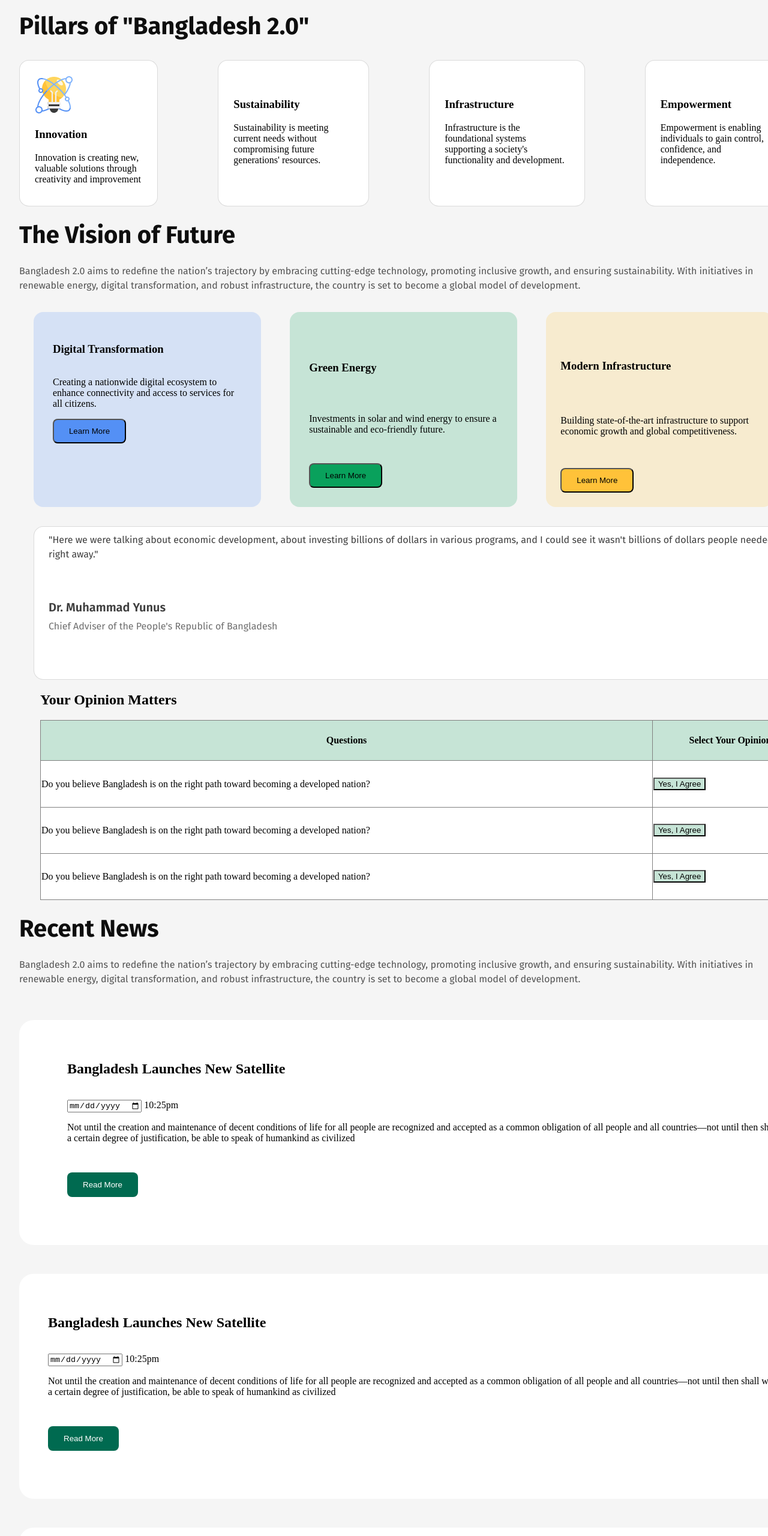
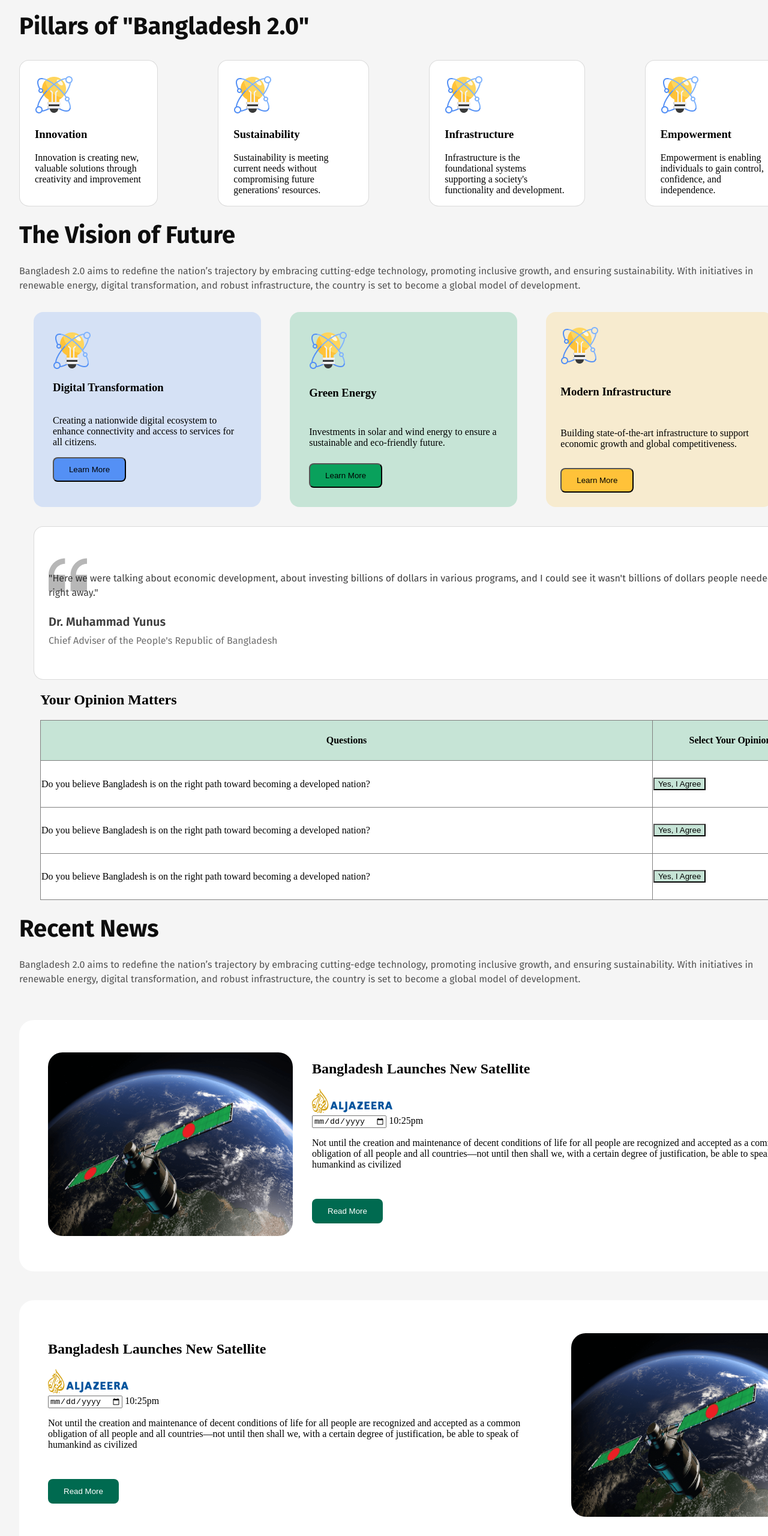
Before and after one commit to abdulmumin-21/assignment-01, a plain HTML site: page index.html in a window 1280 px wide. Shown: the part 840-3400 px from the top of the page at 60% size. Drawn offline with Linux system fonts and the light colour scheme; the site is published under a folder, as on GitHub Pages, so addresses that start at the root find nothing.

Commit message:
edit images

```diff
--- a/index.html
+++ b/index.html
@@ -39,18 +39,18 @@
                     <p>Innovation is creating new, valuable solutions through creativity and improvement</p>
                 </div>
                 <div  class="per-cards">
-                    <img src="/images/card-icon.png" alt="">
+                    <img src="./images/card-icon.png" alt="">
                     <h3>Sustainability</h3>
                     <p>Sustainability is meeting current needs without compromising future generations' resources.</p>
 
                 </div>
                 <div  class="per-cards">
-                    <img src="/images/card-icon.png" alt="">
+                    <img src="./images/card-icon.png" alt="">
                     <h3>Infrastructure</h3>
                     <p>Infrastructure is the foundational systems supporting a society's functionality and development. </p>
                 </div>
                 <div  class="per-cards">
-                    <img src="/images/card-icon.png" alt="">
+                    <img src="./images/card-icon.png" alt="">
                     <h3>Empowerment</h3>
                     <p>Empowerment is enabling individuals to gain control, confidence, and independence.</p>
                 </div>
@@ -61,26 +61,26 @@
             <p class="para-sec-1">Bangladesh 2.0 aims to redefine the nation’s trajectory by embracing cutting-edge technology, promoting inclusive growth, and ensuring sustainability. With initiatives in renewable energy, digital transformation, and robust infrastructure, the country is set to become a global model of development.</p>
             <div class="card-icon-2">
                 <div class="per-cards-a">
-                    <img src="/images/card-icon.png" alt="">
+                    <img src="./images/card-icon.png" alt="">
                     <h3>Digital Transformation</h3>
                     <p>Creating a nationwide digital ecosystem to enhance connectivity and access to services for all citizens.</p>
                     <button class="div-btn-a">Learn More</button>
                 </div>
                 <div class="per-cards-b">
-                    <img src="/images/card-icon.png" alt="">
+                    <img src="./images/card-icon.png" alt="">
                     <h3>Green Energy</h3>
                     <p>Investments in solar and wind energy to ensure a sustainable and eco-friendly future.</p>
                     <button class="div-btn-b">Learn More</button>
                 </div>
                 <div class="per-cards-c">
-                    <img src="/images/card-icon.png" alt="">
+                    <img src="./images/card-icon.png" alt="">
                     <h3>Modern Infrastructure</h3>
                     <p>Building state-of-the-art infrastructure to support economic growth and global competitiveness.</p>
                     <button class="div-btn-c">Learn More</button>
                 </div>
             </div>
            <div class="q-div">
-            <img src="/images/quote-bg.png" alt="" class="q-img">
+            <img src="./images/quote-bg.png" alt="" class="q-img">
              <p class="pt-div">"Here we were talking about economic development, about investing billions of dollars in various programs, and I could see it wasn't billions of dollars people needed right away."</p>
             <h3 class="name">Dr. Muhammad Yunus</h3>
             <p class="distingshons">Chief Adviser of the People's Republic of Bangladesh</p>
@@ -117,10 +117,10 @@
             </div>
             <div class="satelite">
                 <div class="satelite-1">
-                    <div><img class="img" src="/images/satelite.png" alt=""></div>
+                    <div><img class="img" src="./images/satelite.png" alt=""></div>
                     <div>
                         <h1>Bangladesh Launches New Satellite</h1>
-                       <div> <img src="/images/al-jazeera.png" alt=""></div>
+                       <div> <img src="./images/al-jazeera.png" alt=""></div>
                        <input type="date" value="05/01/25">
                         <time datetime="10:25">10:25pm</time>
                         <p>Not until the creation and maintenance of decent conditions of life for all people are recognized and accepted as a common obligation of all people and all countries—not until then shall we,
@@ -129,10 +129,10 @@
                     </div>
                 </div>
                 <div class="satelite-2">
-                    <div><img class="img" src="/images/satelite.png" alt=""></div>
+                    <div><img class="img" src="./images/satelite.png" alt=""></div>
                     <div>
                         <h1>Bangladesh Launches New Satellite</h1>
-                        <div> <img src="/images/al-jazeera.png" alt=""></div>
+                        <div> <img src="./images/al-jazeera.png" alt=""></div>
                         <input type="date" value="05/01/25">
                         <time datetime="10:25">10:25pm</time>
                         <p>Not until the creation and maintenance of decent conditions of life for all people are recognized and accepted as a common obligation of all people and all countries—not until then shall we,
@@ -141,10 +141,10 @@
                     </div>
                 </div>
                 <div class="satelite-1">
-                    <div><img class="img" src="/images/satelite.png" alt=""></div>
+                    <div><img class="img" src="./images/satelite.png" alt=""></div>
                     <div>
                         <h1>Bangladesh Launches New Satellite</h1>
-                        <div><img src="/images/al-jazeera.png" alt=""></div>
+                        <div><img src="./images/al-jazeera.png" alt=""></div>
                         <input type="date" value="05/01/25">
                         <time datetime="10:25">10:25pm</time>
                         <p>Not until the creation and maintenance of decent conditions of life for all people are recognized and accepted as a common obligation of all people and all countries—not until then shall we,
@@ -208,9 +208,9 @@
                 <h1>Bangladesh 2.0</h1>
             </div>
             <div class="footer-img">
-                <img src="/images/facebook.png" alt="">
-            <img src="/images/instagram.png" alt="">
-            <img src="/images/x.png" alt="">
+                <img src="./images/facebook.png" alt="">
+            <img src="./images/instagram.png" alt="">
+            <img src="./images/x.png" alt="">
             </div>
         </section>
 
```
